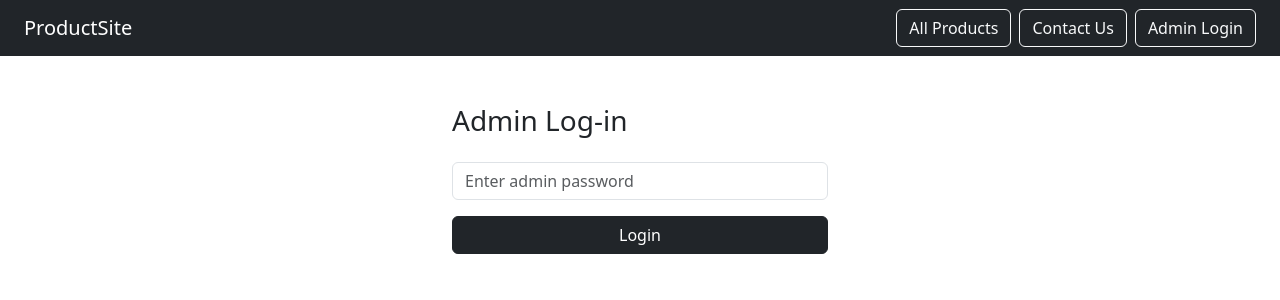
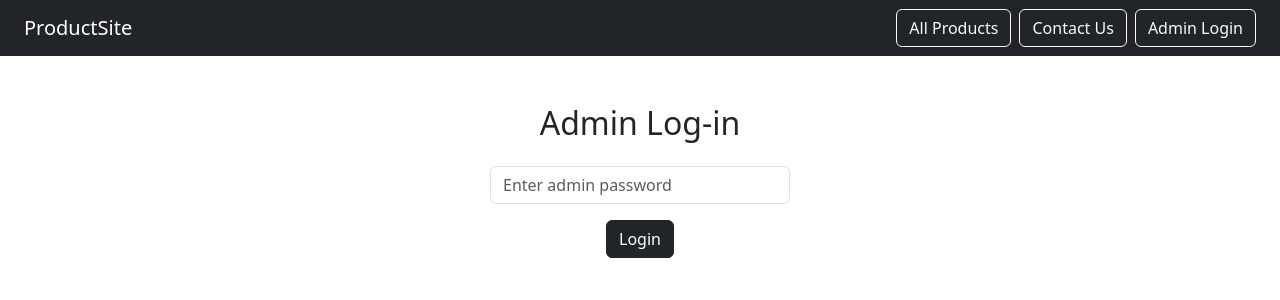
Before and after one commit to Zwe314/product-site-frontend, a React (Create React App) app: page /admin in a window 1280 px wide. Shown: the top 300 px of the page. Built offline with nearby package versions, Linux system fonts and the light colour scheme.

Commit message:
Fix: Admin login functionality updated

```diff
--- a/src/pages/AdminLogin.js
+++ b/src/pages/AdminLogin.js
@@ -5,29 +5,33 @@ function AdminLogin() {
   const [password, setPassword] = useState('');
   const navigate = useNavigate();
 
-  const handleSubmit = (e) => {
-    e.preventDefault();
-    if (password === import.meta.env.VITE_ADMIN_PASSWORD) {
+  const handleLogin = () => {
+    const adminPassword = import.meta.env.VITE_ADMIN_PASSWORD;
+
+    if (password === adminPassword) {
       localStorage.setItem('isAdmin', 'true');
-      navigate('/');
+      navigate('/'); // Redirect after login
     } else {
-      alert('Incorrect password');
+      alert('Incorrect password. Please try again.');
     }
   };
 
   return (
-    <div className="container mt-5" style={{ maxWidth: '400px' }}>
-      <h3 className="mb-4">Admin Log-in</h3>
-      <form onSubmit={handleSubmit}>
+    <div className="container mt-5 text-center">
+      <h2 className="mb-4">Admin Log-in</h2>
+      <div className="d-flex flex-column align-items-center">
         <input
           type="password"
+          className="form-control mb-3"
+          style={{ maxWidth: '300px' }}
           placeholder="Enter admin password"
-          className="form-control mb-3"
           value={password}
           onChange={(e) => setPassword(e.target.value)}
         />
-        <button type="submit" className="btn btn-dark w-100">Login</button>
-      </form>
+        <button className="btn btn-dark" onClick={handleLogin}>
+          Login
+        </button>
+      </div>
     </div>
   );
 }
```
